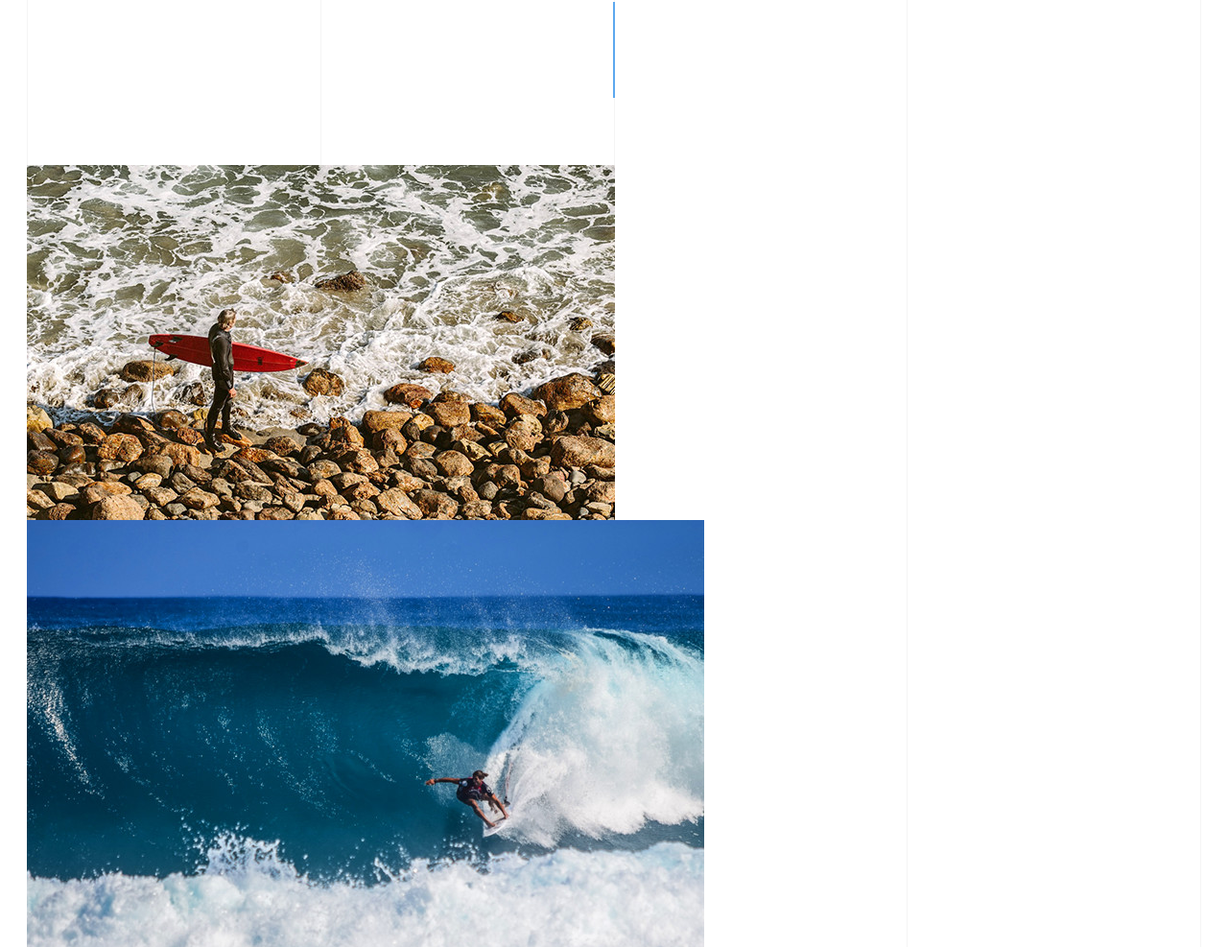
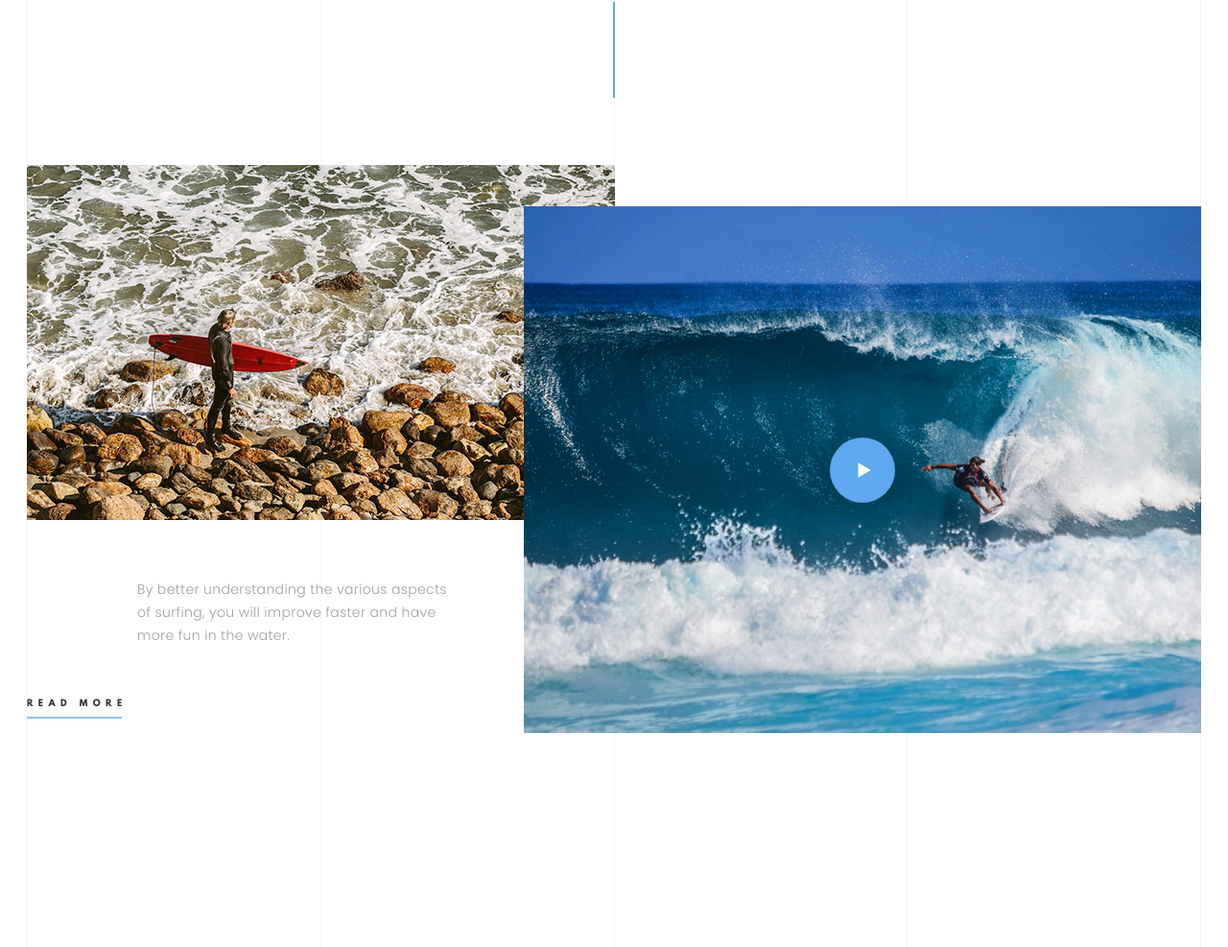
Before and after one commit to mihailinkai/Surf, a website: page app/index.html in a window 1280 px wide. Shown: the part 1048-2035 px from the top of the page at 96% size. Drawn offline with nearby package versions, Linux system fonts and the light colour scheme.

Commit message:
readmore

```diff
--- a/app/index.html
+++ b/app/index.html
@@ -148,13 +148,20 @@
 </section>
 
 <section class="club-description">
-	 <div class="container">
+	 <div class="container relative">
 <div class="club-description__img">
 <img src="img/img/img-2.jpg" alt="Picture">
 
 </div>
-<div class="club-description__video">
+<div class="club-description-video">
 		<img src="img/img/img-3.jpg" alt="Video">
+		<div class="club-description-video__control">
+			<img src="img/controls/control-play.svg" alt="Play">
+
+
+		</div>
+
+
 
 </div>
 <div class="club-description__text">
--- a/app/less/blocks/base.less
+++ b/app/less/blocks/base.less
@@ -20,3 +20,43 @@ body {
     // height: 100px;
     // background-color: #3eff;
 }
+
+.relative {
+    position: relative;
+
+
+}
+
+.read-more-link, a.read-more-link {
+
+    color: #333333;
+    text-decoration: none;
+    font-family: "League-Spartan", sans-serif;
+    font-size: 9px;
+    font-weight: 700;
+    line-height: 1;
+    text-transform: uppercase;
+    letter-spacing: 5.4px;
+    position: relative;
+    padding-bottom: 10px;
+
+
+&::after {
+    position: absolute;
+    left: 0;
+    right: 0;
+    bottom: 0;
+    content: "";
+    width: 99px;
+    height: 2px;
+    background-color: rgba(93,168,239,0.7);
+}
+
+
+
+
+
+
+
+
+}
--- a/app/less/blocks/club-description.less
+++ b/app/less/blocks/club-description.less
@@ -1,6 +1,16 @@
 .club-description {
 
     padding-top: 110px;
+}
+
+
+.club-description-wrapper {
+position: relative;
+display: flex;
+flex-direction: column;
+
+
+
 }
 
 .club-description__img {
@@ -24,9 +34,32 @@ box-shadow: -2px -2px 35px rgba(0, 0, 0, 0.13);
 background-color: #5da8ef;
 border-radius: 60px;
 
+img {
+
+    position: absolute;
+left: 50%;
+top: 50%;
+transform: translate(-35%, -50%);
+}
+
+
+
 
 }
 .club-description__text {
+margin-top: 60px;
+margin-left: 115px;
+width: 340px;
+color: rgba(97,97,97,0.6);
+font-family: 'Poppins', sans-serif;
+font-size: 14px;
+font-weight: 300;
+line-height: 24px;
+letter-spacing: 0.35px;
+margin-bottom: 45px;
+
+
+
 }
 .club-description__link {
 }
```
Also changed, not shown: app/css/main.css.
